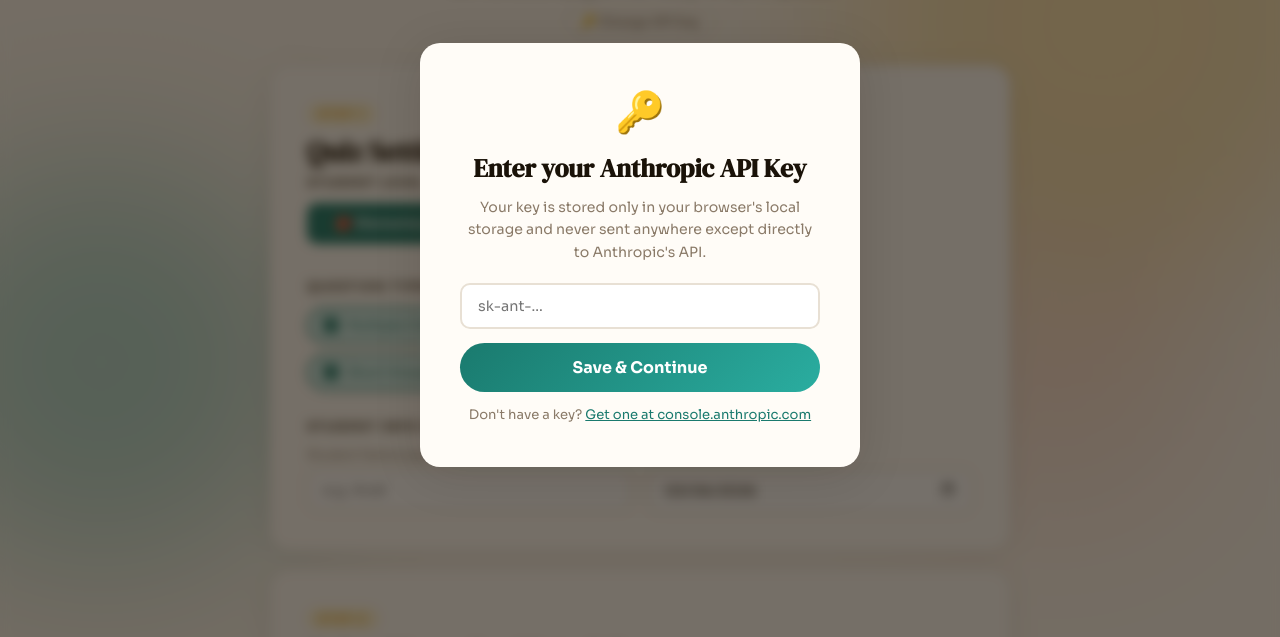
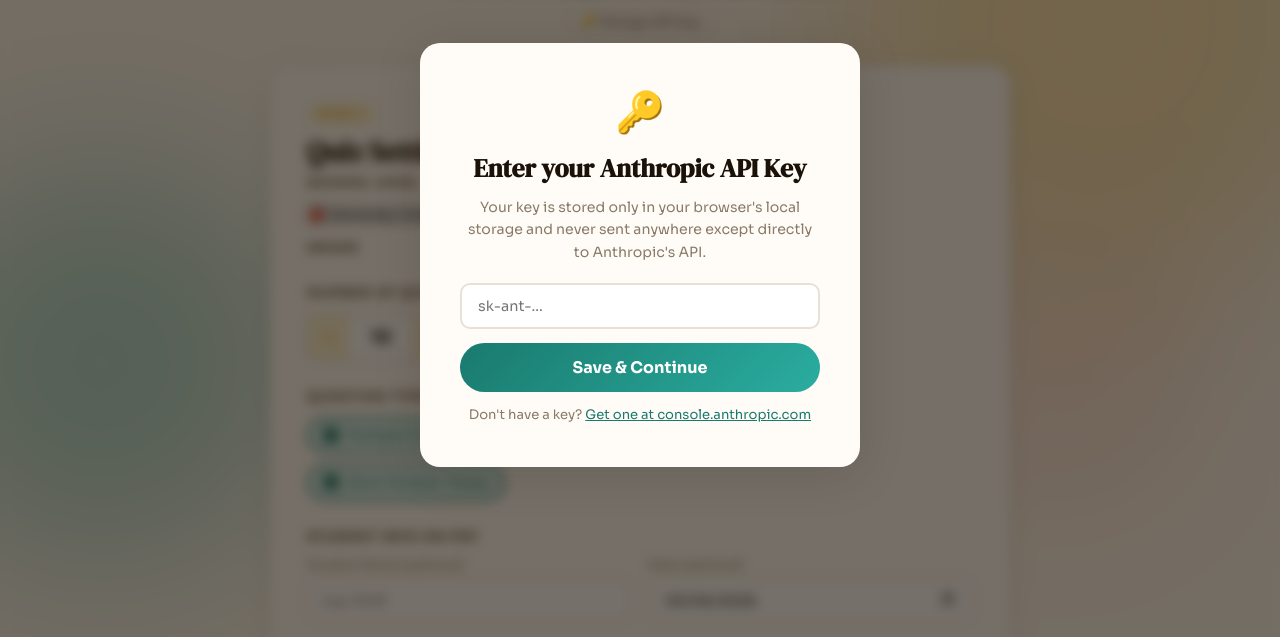
Before and after one commit to ahsanlasiqa/quiz, a plain HTML site: page index.html in a window 1280 px wide. Shown: the part 145-782 px from the top of the page. Drawn offline with nearby package versions, Linux system fonts and the light colour scheme.

Commit message:
Update index.html

```diff
--- a/index.html
+++ b/index.html
@@ -12,12 +12,10 @@
 </head>
 <body>
 
-  <!-- BACKGROUND BLOBS -->
   <div class="bg-blob blob-1"></div>
   <div class="bg-blob blob-2"></div>
   <div class="bg-blob blob-3"></div>
 
-  <!-- HEADER -->
   <header class="site-header">
     <div class="logo">
       <span class="logo-icon">✦</span>
@@ -27,26 +25,39 @@
     <button class="btn-change-key" id="btn-change-key">🔑 Change API Key</button>
   </header>
 
-  <!-- MAIN APP -->
   <main class="app-container">
 
-    <!-- STEP 1: SETTINGS -->
     <section class="card step-card" id="step-settings">
       <div class="step-label">Step 1</div>
       <h2 class="step-title">Quiz Settings</h2>
 
       <div class="settings-grid">
 
-        <!-- Student Level -->
-        <div class="setting-group">
-          <label class="setting-label">Student Level</label>
-          <div class="toggle-group" id="level-toggle">
-            <button class="toggle-btn active" data-value="elementary">🎒 Elementary</button>
-            <button class="toggle-btn" data-value="junior_high">📚 Junior High</button>
+        <div class="setting-group full-width">
+          <label class="setting-label">School Level</label>
+          <div class="level-toggle-group" id="level-toggle">
+            <button class="level-btn active" data-value="elementary">
+              <span class="level-emoji">🎒</span>
+              <span class="level-name">Elementary</span>
+              <span class="level-sub">Grade 1–6</span>
+            </button>
+            <button class="level-btn" data-value="junior_high">
+              <span class="level-emoji">📚</span>
+              <span class="level-name">Junior High</span>
+              <span class="level-sub">Grade 7–9</span>
+            </button>
+            <button class="level-btn" data-value="high_school">
+              <span class="level-emoji">🎓</span>
+              <span class="level-name">High School</span>
+              <span class="level-sub">Grade 10–12</span>
+            </button>
+          </div>
+          <div class="grade-selector" id="grade-selector">
+            <label class="setting-label">Grade</label>
+            <div class="grade-pills" id="grade-pills"></div>
           </div>
         </div>
 
-        <!-- Number of Questions -->
         <div class="setting-group">
           <label class="setting-label">Number of Questions</label>
           <div class="number-input-wrap">
@@ -56,7 +67,6 @@
           </div>
         </div>
 
-        <!-- Question Types -->
         <div class="setting-group full-width">
           <label class="setting-label">Question Types</label>
           <div class="checkbox-group">
@@ -83,7 +93,6 @@
           </div>
         </div>
 
-        <!-- Student Name & Date on PDF -->
         <div class="setting-group full-width">
           <label class="setting-label">Student Info on PDF</label>
           <div class="two-col">
@@ -101,23 +110,19 @@
       </div>
     </section>
 
-    <!-- STEP 2: UPLOAD IMAGES -->
     <section class="card step-card" id="step-upload">
       <div class="step-label">Step 2</div>
       <h2 class="step-title">Upload Learning Material</h2>
       <p class="step-desc">Take photos of textbook pages or worksheets and upload them here. You can add as many pages as needed.</p>
-
       <div class="upload-zone" id="upload-zone">
         <div class="upload-icon">📷</div>
         <p class="upload-text">Drag & drop photos here, or <span class="upload-link">click to browse</span></p>
         <p class="upload-hint">JPG, PNG, WEBP supported · Unlimited pages</p>
         <input type="file" id="file-input" multiple accept="image/*" />
       </div>
-
       <div class="image-preview-grid" id="image-preview-grid"></div>
     </section>
 
-    <!-- GENERATE BUTTON -->
     <div class="generate-wrap">
       <button class="btn-generate" id="btn-generate">
         <span class="btn-icon">⚡</span>
@@ -126,29 +131,20 @@
       <p class="generate-hint" id="generate-hint"></p>
     </div>
 
-    <!-- STEP 3: RESULTS -->
     <section class="card step-card hidden" id="step-results">
       <div class="step-label">Step 3</div>
       <h2 class="step-title">Your Quiz is Ready!</h2>
-
       <div class="quiz-meta-bar">
         <span id="quiz-meta-text"></span>
         <button class="btn-regenerate" id="btn-regenerate">↺ Regenerate</button>
       </div>
-
       <div id="quiz-output"></div>
-
       <div class="result-actions">
-        <button class="btn-pdf" id="btn-pdf">
-          <span>⬇</span> Download PDF
-        </button>
-        <button class="btn-new" id="btn-new">
-          <span>＋</span> New Quiz
-        </button>
+        <button class="btn-pdf" id="btn-pdf"><span>⬇</span> Download PDF</button>
+        <button class="btn-new" id="btn-new"><span>＋</span> New Quiz</button>
       </div>
     </section>
 
-    <!-- LOADING -->
     <div class="loading-overlay hidden" id="loading-overlay">
       <div class="loading-card">
         <div class="spinner"></div>
@@ -159,7 +155,6 @@
 
   </main>
 
-  <!-- API KEY MODAL -->
   <div class="modal-overlay" id="modal-overlay">
     <div class="modal-card">
       <div class="modal-icon">🔑</div>
```
